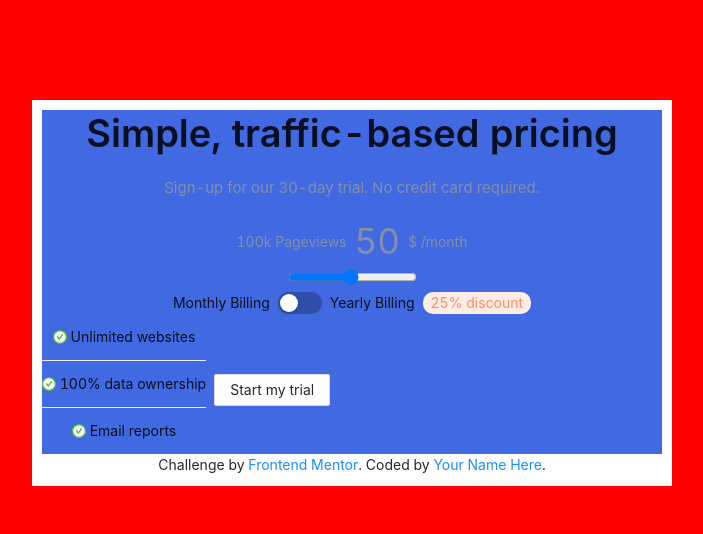
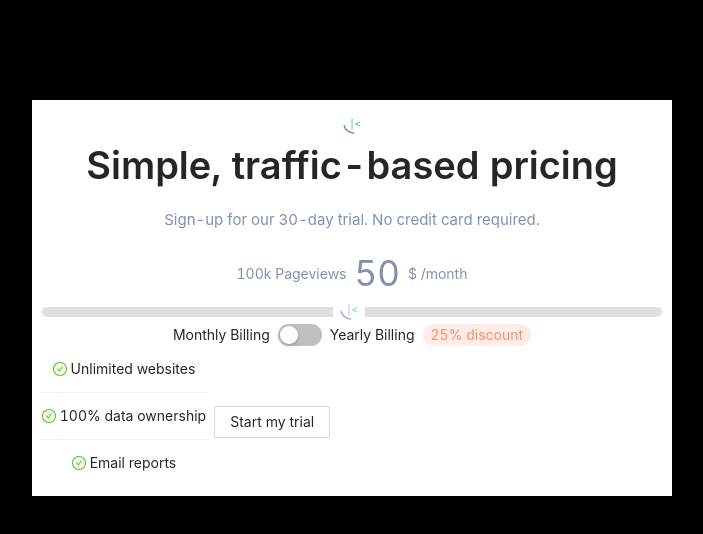
Before and after one commit to Laaggan/front-end-mentor-challenge, a React (Create React App) app in the folder front-end-mentor/: page / in a window 1280 px wide. Shown: the top 534 px of the page, without its empty margins (288-991 px from the left). Built offline with nearby package versions, Linux system fonts and the light colour scheme.

Commit message:
Slider now has correct picture

```diff
--- a/front-end-mentor/src/App.css
+++ b/front-end-mentor/src/App.css
@@ -6,7 +6,8 @@ h1, p, div{
 }
 
 body{
-  background-color: red;
+  background-color: black;
+    /* background-color: hsl(230, 100%, 99%); */
 }
 
 p{
@@ -21,11 +22,6 @@ p{
   display: flex;
   flex-direction: column;
   justify-content: center;
-}
-
-.background{
-  /* background-color: hsl(230, 100%, 99%); */
-  background-color: red;
 }
 
 /* .App-header {
@@ -50,7 +46,7 @@ p{
 .main-app{
   width: 1000;
   height: 600;
-  background-color: royalblue;
+  background-color: #fff;
 }
 
 .button-container{
@@ -79,20 +75,40 @@ p{
   font-size: 35px;
 }
 
+.slidecontainer {
+  width: 100%;
+}
+
+.slider {
+  -webkit-appearance: none;
+  width: 100%;
+  height: 10px;
+  border-radius: 5px;
+  background: #d3d3d3;
+  outline: none;
+  opacity: 0.7;
+  -webkit-transition: .2s;
+  transition: opacity .2s;
+}
+
+.slider:hover {
+  opacity: 1;
+}
+
 .slider::-webkit-slider-thumb {
   -webkit-appearance: none;
   appearance: none;
-  width: 23px;
-  height: 24px;
+  width: 32px;
+  height: 32px;
   border: 0;
-  background: url('images/icon-slider.svg');
+  background: url('images/favicon-32x32.png');
   cursor: pointer;
 }
 
 .slider::-moz-range-thumb {
-  width: 23px;
-  height: 25px;
   border: 0;
-  background: url('images/icon-slider.svg');
+  width: 32px;
+  height: 32px;
+  background: url('images/favicon-32x32.png');
   cursor: pointer;
 }
--- a/front-end-mentor/src/App.js
+++ b/front-end-mentor/src/App.js
@@ -1,13 +1,14 @@
-import logo from "./logo.svg";
 import "./App.css";
-import { useState } from "react";
+import React, { useState } from "react";
 import { Button, Typography, Space, List, Slider, Switch } from "antd";
 import { CheckOutlined, CheckCircleTwoTone } from "@ant-design/icons";
+import katt from "./images/favicon-32x32.png";
 
 function App() {
   const [sliderValue, setSliderValue] = useState(50);
   const [discount, setDiscount] = useState(0);
-
+  var path = process.env.PUBLIC_URL + "/images/favicon-32x32.png";
+  // debugger;
   var data = ["Unlimited websites", "100% data ownership", "Email reports"];
 
   const calcDisccount = (discount, price) => {
@@ -29,12 +30,15 @@ function App() {
   };
 
   return (
-    <>
+    <body>
       <div className="App">
         {/* <header className="App-header">
       </header> */}
-        <body>
+
         <div className="main-app">
+          <div>
+            <img src={katt}/>
+          </div>
           <div>
             <Typography.Title>Simple, traffic-based pricing</Typography.Title>
             <div className="sub-title">
@@ -90,22 +94,8 @@ function App() {
             </Space>
           </div>
         </div>
+      </div>
     </body>
-
-        <footer>
-          <div class="attribution">
-            Challenge by{" "}
-            <a
-              href="https://www.frontendmentor.io?ref=challenge"
-              target="_blank"
-            >
-              Frontend Mentor
-            </a>
-            . Coded by <a href="#">Your Name Here</a>.
-          </div>
-        </footer>
-      </div>
-    </>
   );
 }
 
```
Lines whose indentation alone changed are shown as unchanged.
